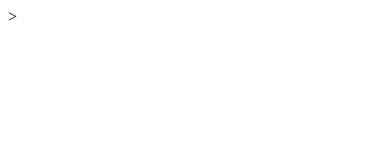
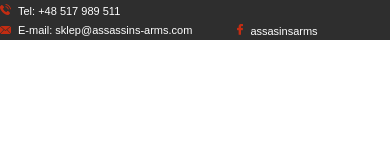
Before and after one commit to MaciejMaczuga/assassins-arms, a plain HTML site: page css/index.html in a window 390 px wide. Drawn offline with Linux system fonts and the light colour scheme.

Commit message:
+top bar with contact links - phone/mail/socialmedia +some html for next elements

```diff
--- a/css/grid.css
+++ b/css/grid.css
@@ -10,7 +10,7 @@ html {
 }
 
 .container {
-    width: 1170px;
+    width: 970px;
     margin: 0 auto;
     display: flex;
     flex-wrap: wrap;
@@ -81,6 +81,12 @@ html,
 body,
 p {
     font-family: 'Roboto Slab', 'Arial', serif;
+}
+
+@media screen and (min-height: 768px) and (min-width: 1200px) {
+    .container {
+        width: 1170px;
+    }
 }
 
 @media screen and (max-width: 979px) {
--- a/css/index.html
+++ b/css/index.html
@@ -12,17 +12,52 @@
     <title>ASSASSINS ARMS</title>
     <meta name="description" content="">
     <meta name="viewport" content="width=device-width, initial-scale=1">
-    <link rel="stylesheet" href="">
+    <link rel="stylesheet" href="grid.css">
+    <link rel="stylesheet" href="style.css">
 </head>
 
 <body>
     <!--[if lt IE 7]>
             <p class="browsehappy">You are using an <strong>outdated</strong> browser. Please <a href="#">upgrade your browser</a> to improve your experience.</p>
         <![endif]-->
+    <header class="col-lg-12">
+        <div class="header-contact-wrapper">
+            <div class="container header-contact">
+                <a class="header-contact-tel" href="tel:+48 517 989 511">Tel: +48 517 989 511</a>
+                <a class="header-contact-mail" href="mailto:sklep@assasins-arms.com">E-mail: sklep@assassins-arms.com</a>
+                <a class="header-contact-fb" href="https://facebook.com/" rel="nofollow">assasinsarms</a>
+            </div>
+        </div>
+        <div class="heder-main-wrapper">
+            <div class="header-main">
+                <div></div>
+                <div></div>
+                <div></div>
+            </div>
+            <div class="nav-wrapper">
+                <nav>
+                    <ul>
+                        <li></li>
+                        <li></li>
+                        <li></li>
+                        <li></li>
+                        <li></li>
+                    </ul>
+                </nav>
+            </div>
+            <div class="breadcrumbs">
+                <ul>
+                    <li></li>
+                    <li></li>
+                    <li></li>
+                </ul>
+            </div>
+        </div>
+    </header>
 
 
 
     <script src="" async defer></script>
 </body>
 
-</html>>
+</html>
--- /dev/null
+++ b/css/style.css
@@ -0,0 +1,61 @@
+.header-contact-wrapper {
+    width: 100%;
+    background-color: #2e2e2e;
+}
+
+.header-contact {
+    height: 40px;
+}
+
+.header-contact a {
+    color: #fff;
+    display: inline-block;
+    text-decoration: none;
+    font-weight: 400;
+    font-size: 11px;
+    margin-right: 45px;
+}
+
+.header-contact-tel::before {
+    content: "";
+    display: inline-block;
+    background-image: url("../img/telephone.png");
+    width: 11px;
+    height: 11px;
+    vertical-align: baseline;
+    margin-right: 7px;
+}
+
+.header-contact-mail::before {
+    content: "";
+    display: inline-block;
+    background-image: url("../img/mail-black-envelope-symbol.png");
+    width: 11px;
+    height: 8px;
+    vertical-align: baseline;
+    margin-right: 7px;
+}
+
+.header-contact-fb::before {
+    content: "";
+    display: inline-block;
+    background-image: url("../img/facebook-logo.png");
+    width: 6px;
+    height: 11px;
+    vertical-align: baseline;
+    margin-right: 7px;
+}
+
+header ul {
+    list-style: none;
+}
+
+
+/* .full-width {
+    width: 100vw;
+    position: relative;
+    left: 50%;
+    right: 50%;
+    margin-left: -50vw;
+    margin-right: -50vw;
+} */
```
